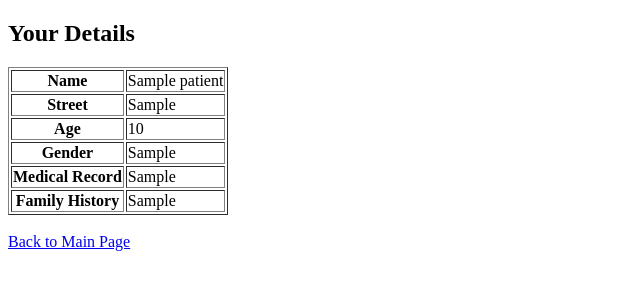
After one commit to chrisvobi/cureLink-netcomp-hackathon, a Flask app: page /account in a window 1280 px wide. The commit adds this page. Shown: the top 300 px of the page, without its empty margins (0-640 px from the left). Run offline with Flask 3, Linux system fonts and the light colour scheme; the visitor is signed in with stand-in values (Sample User, id 1); tables that the repository leaves empty or names only in its code hold one stand-in row (values such as "Sample post"); parts of the project's set-up code (start-up, migrations or seed data) failed here and were passed over.

Commit message:
added acount details and appointment history

```diff
--- a/db.json
+++ b/db.json
@@ -13,5 +13,13 @@
     "appointment_user": {
         "user": "appointment",
         "password": "appointment_password"
+    },
+    "appointment_history_user": {
+        "user": "appointment_history",
+        "password": "appointment_history_password"
+    },
+    "account_user": {
+        "user": "account",
+        "password": "account_password"
     }
 }
--- a/routes/__init__.py
+++ b/routes/__init__.py
@@ -4,6 +4,7 @@ from .agent_route import init_agent_route
 from .appointments_route import init_appointments_route
 from .register_route import init_register_route
 from .appointments_history_route import init_appointments_history_route
+from .account_route import init_account_route
 
 def init_routes(app):
     init_login_route(app)
@@ -12,3 +13,4 @@ def init_routes(app):
     init_appointments_route(app)
     init_register_route(app)
     init_appointments_history_route(app)
+    init_account_route(app)
--- /dev/null
+++ b/routes/account_route.py
@@ -0,0 +1,24 @@
+from flask import render_template, session, redirect, url_for
+from utils.db_connection import get_db_connection  # Ensure this module is correctly implemented
+
+def init_account_route(app):
+    @app.route('/account')
+    def account_page():
+        if 'user_id' not in session:
+            return redirect(url_for('login'))  # Redirect if not logged in
+
+        patient_id = session['user_id']  # Get the logged-in user's ID
+        query = """
+            SELECT name, street, age, gender, medical_record, family_history
+            FROM patients
+            WHERE patient_id = %s
+        """
+
+        conn = get_db_connection("account_user")
+        cur = conn.cursor()
+        cur.execute(query, (patient_id,))
+        patient = cur.fetchone()
+        cur.close()
+        conn.close()
+
+        return render_template('account.html', patient=patient)  # Pass data to the template
--- /dev/null
+++ b/templates/account.html
@@ -0,0 +1,43 @@
+<!doctype html>
+<html>
+<head>
+    <title>Account Details</title>
+</head>
+<body>
+    <h2>Your Details</h2>
+
+    {% if patient %}
+    <table border="1">
+        <tr>
+            <th>Name</th>
+            <td>{{ patient[0] }}</td>
+        </tr>
+        <tr>
+            <th>Street</th>
+            <td>{{ patient[1] }}</td>
+        </tr>
+        <tr>
+            <th>Age</th>
+            <td>{{ patient[2] }}</td>
+        </tr>
+        <tr>
+            <th>Gender</th>
+            <td>{{ patient[3] }}</td>
+        </tr>
+        <tr>
+            <th>Medical Record</th>
+            <td>{{ patient[4] }}</td>
+        </tr>
+        <tr>
+            <th>Family History</th>
+            <td>{{ patient[5] }}</td>
+        </tr>
+    </table>
+    {% else %}
+    <p>No details available.</p>
+    {% endif %}
+
+    <br>
+    <a href="{{ url_for('main_page') }}">Back to Main Page</a>
+</body>
+</html>
```
Also changed, not shown: routes/appointments_history_route.py (+20 -2 lines), templates/appointments_history.html (+25 -1 lines), templates/main.html (+16 -1 lines).
